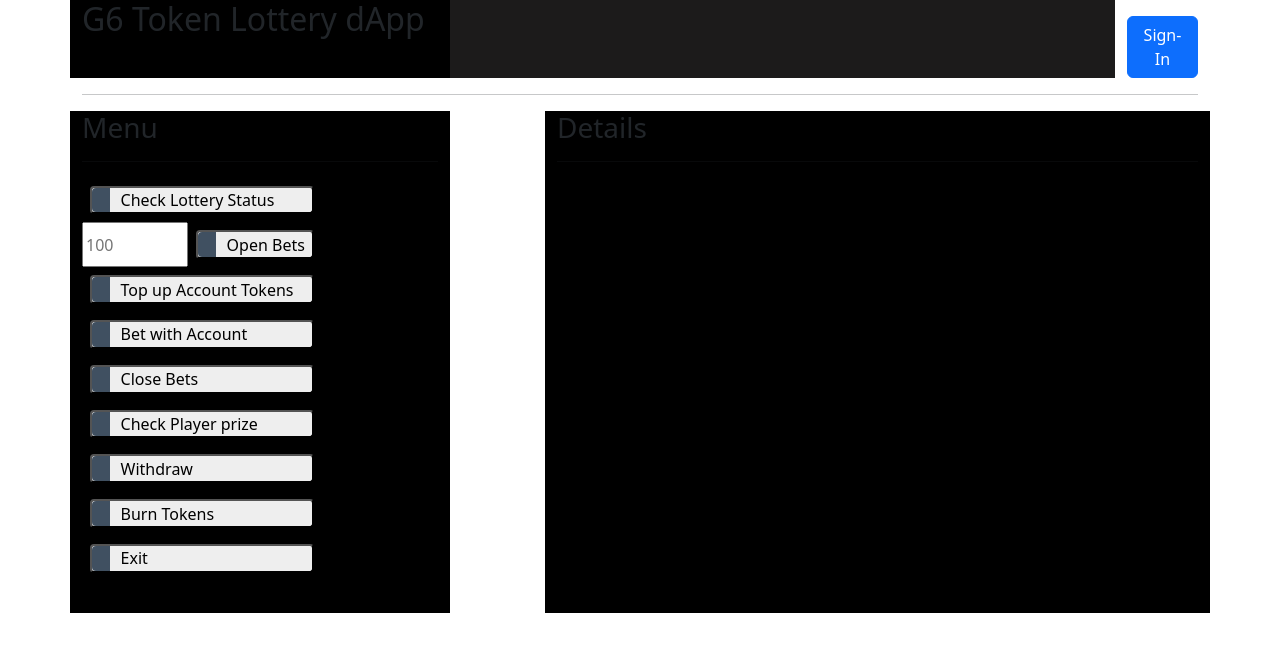
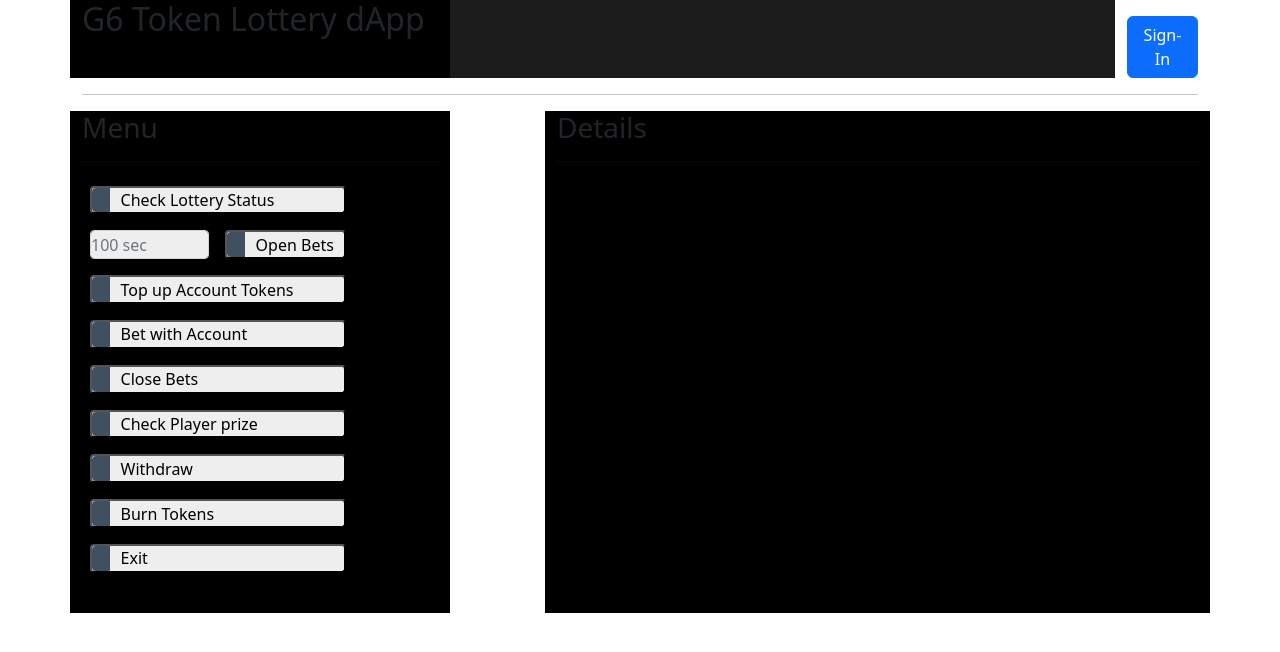
Before and after one commit to tenkara/solidityHomeworks, an Angular app in the folder week5/lottery-frontend/: page / in a window 1280 px wide. Shown: the top 652 px of the page. Built offline with nearby package versions, Linux system fonts and the light colour scheme.

Commit message:
form style align, hide sign-in button, menu align

```diff
--- a/week5/lottery-frontend/src/app/app.component.html
+++ b/week5/lottery-frontend/src/app/app.component.html
@@ -13,7 +13,9 @@
     <div class="col-md-1">
       <div class="pull-right">
         <p></p>
+        <div *ngIf="menuSelected==0">
         <button (click)="connectWallet()" type="button" class="btn btn-primary"> Sign-In</button>
+        </div>
       </div>
     </div>
   </div>
@@ -43,7 +45,7 @@
           </button>
         </li>
         <li>
-          <input #betDuration type="number" min="100" [max]="5000" placeholder="100" class="menuItem input-sm">
+          <input #betDuration type="number" min="100" [max]="5000" placeholder="100 sec" class="form-control">
           <button (click)="openBets(betDuration.value)" type="button">
             <span class="badge"></span>
             <span class="name">Open Bets</span>
--- a/week5/lottery-frontend/src/app/app.component.scss
+++ b/week5/lottery-frontend/src/app/app.component.scss
@@ -2,7 +2,7 @@
   margin: 0 0 2em 0;
   list-style-type: none;
   padding: 0;
-  width: 15em;
+  width: 17em;
 }
 
 .menuItems li {
@@ -63,3 +63,18 @@
 .menuItems .name {
   align-self: center;
 }
+
+.menuItems .form-control {
+  flex: 1;
+  cursor: pointer;
+  position: relative;
+  left: 0;
+  background-color: #EEE;
+  margin: .5em;
+  padding: 0;
+  border-radius: 4px;
+  display: flex;
+  align-items: stretch;
+  height: 1.8em;
+  width: 5em;
+}
--- a/week5/lottery-frontend/src/app/app.component.ts
+++ b/week5/lottery-frontend/src/app/app.component.ts
@@ -35,12 +35,12 @@ export class AppComponent implements OnInit {
   lotteryContractAddress = '0x5FbDB2315678afecb367f032d93F642f64180aa3';
 
   lotteryState: string | undefined; // whether lottery is open or closed
-  menuSelected?: number;
+  menuSelected?: number = 0; // For menu options
   lastBlockMinedDtTm?: string;
   lotterCloseTm?: string;
 
-  checkStateSelected: boolean = false; // Toggle Details panel display on html
-  openBetsSelected: boolean = false;
+  // checkStateSelected: boolean = false; // Toggle Details panel display on html
+  // openBetsSelected: boolean = false;
 
   constructor(private http: HttpClient) {
     console.log('AppComponent constructor');
@@ -83,6 +83,7 @@ export class AppComponent implements OnInit {
             );
             console.log('lotteryContract', this.lotteryContract);
             console.log('latest block', await this.provider.getBlockNumber());
+            this.menuSelected = -1; // Hide the sign-in button
       } catch (error) {
         console.log(error);
       }
```
Lines whose indentation alone changed are shown as unchanged.
